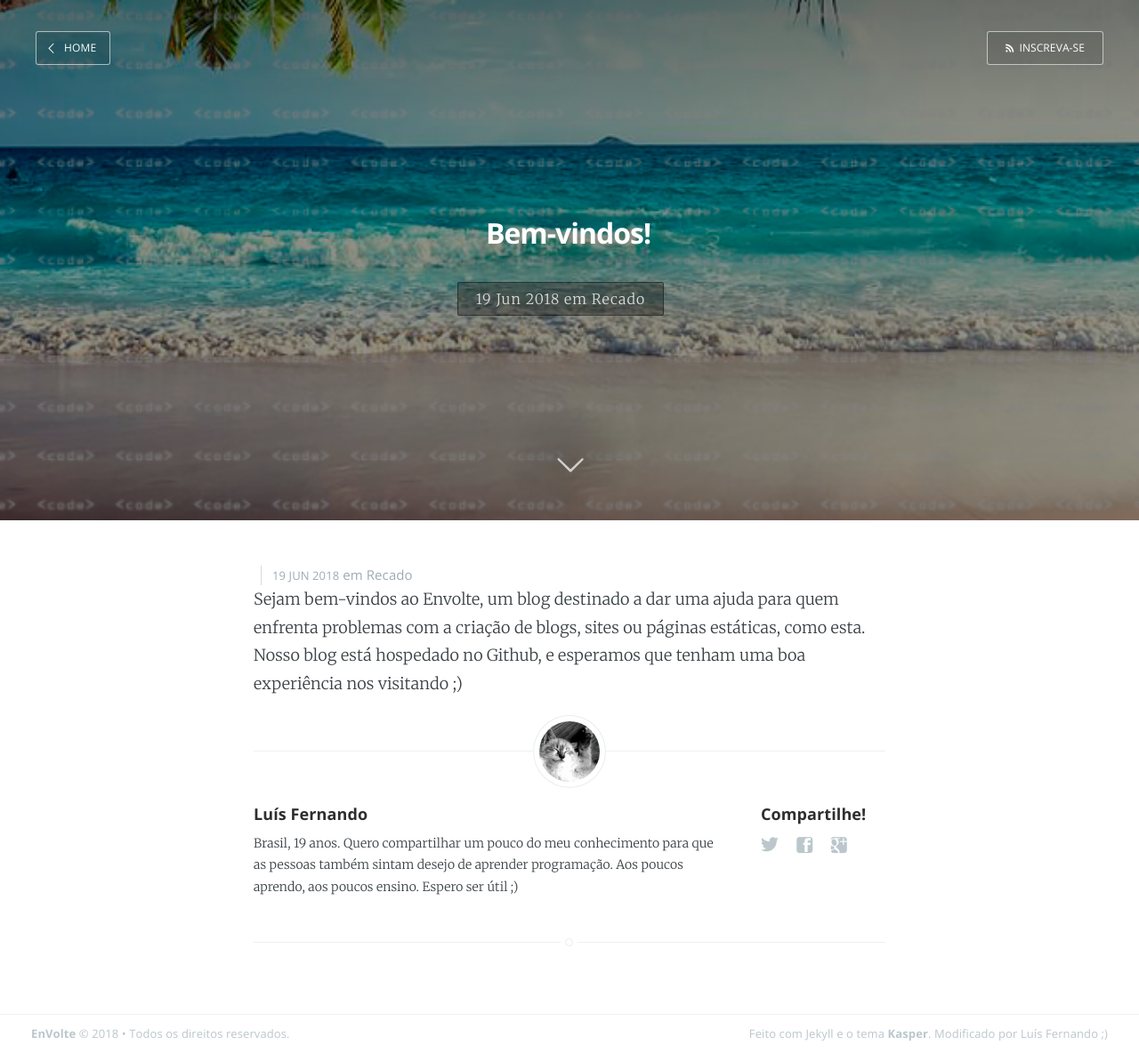
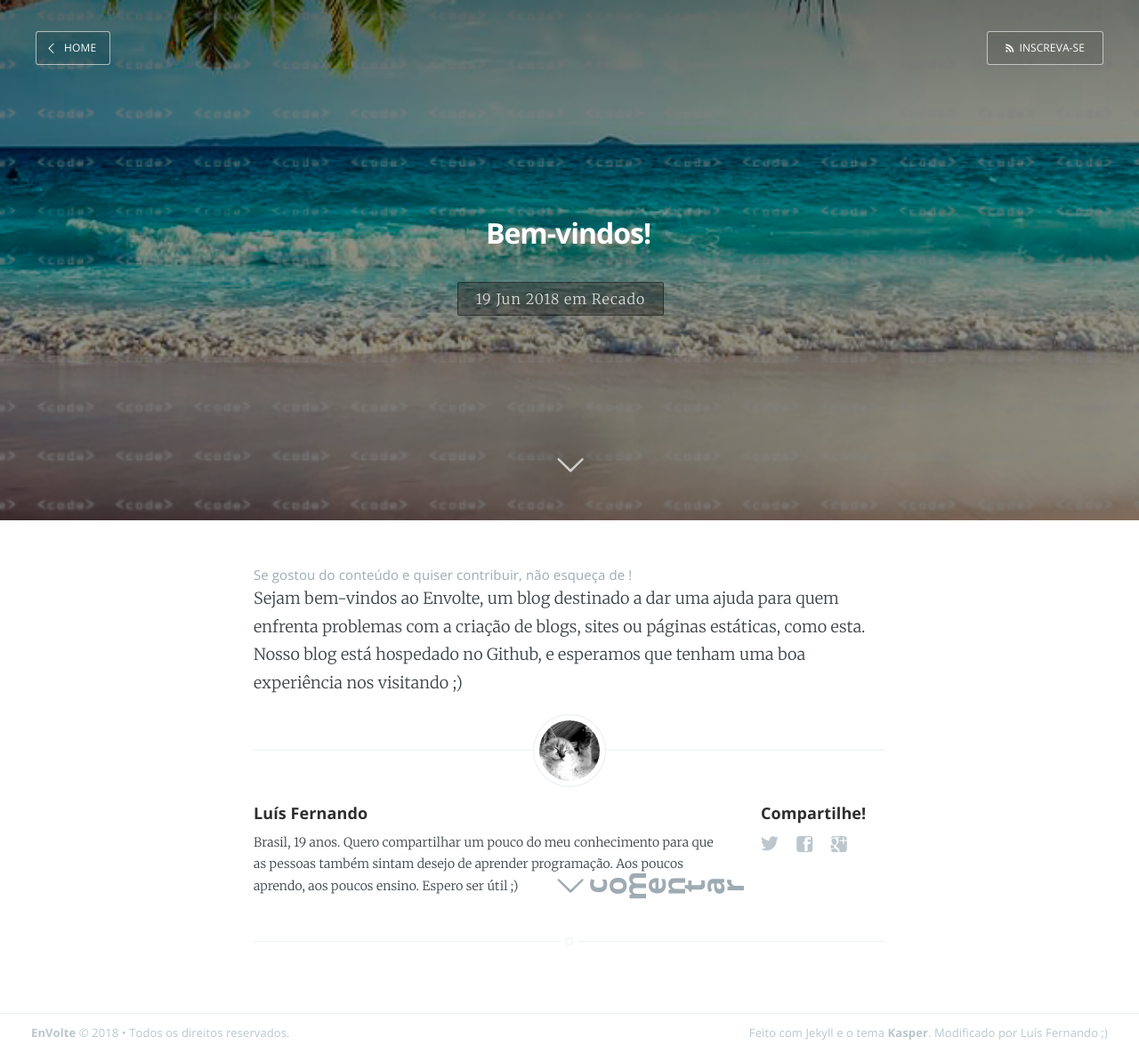
Before and after one commit to EnVolte/envolte.github.io, a Jekyll site: the page built from _posts/2018-06-19-bem-vindos.markdown, in a window 1280 px wide. Shown: the whole page at 89% size. Built offline with Jekyll 4.4.1, drawn with Linux system fonts in a browser that asks for light colours.

Commit message:
Update post.html

```diff
--- a/_layouts/post.html
+++ b/_layouts/post.html
@@ -39,10 +39,7 @@
 
         <header class="post-header">
             <section class="post-meta">
-                <time class="post-date" datetime="{{ page.date | date:"%Y-%m-%d" }}">{{ page.date | date_to_string }}</time>
-                {% if page.categories.size > 0 %}
-                    {{ page.categories | array_to_sentence_string | prepend: 'em ' }}
-                {% endif %}
+            <time datetime="">Se gostou do conteúdo e quiser contribuir, não esqueça de <b><a class="scroll-down icon-arrow-left" href="#comentarios">comentar</a></b>!</time>
             </section>
         </header>
 
```
